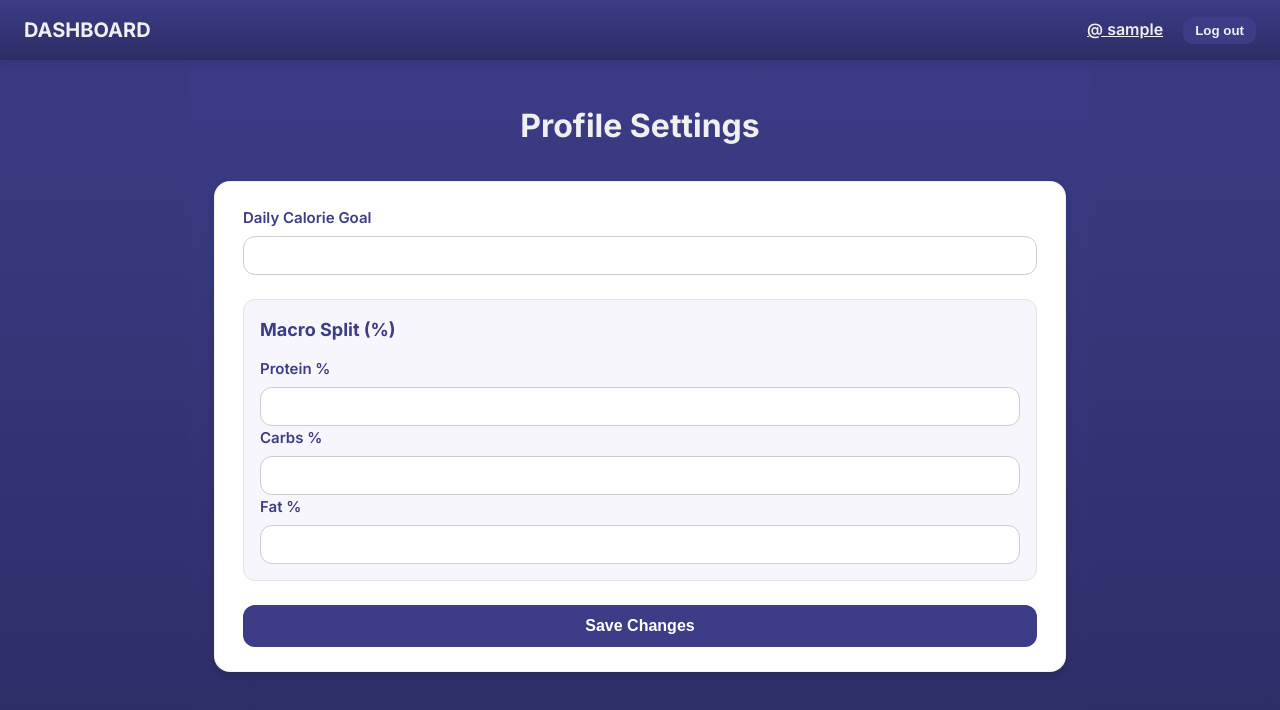
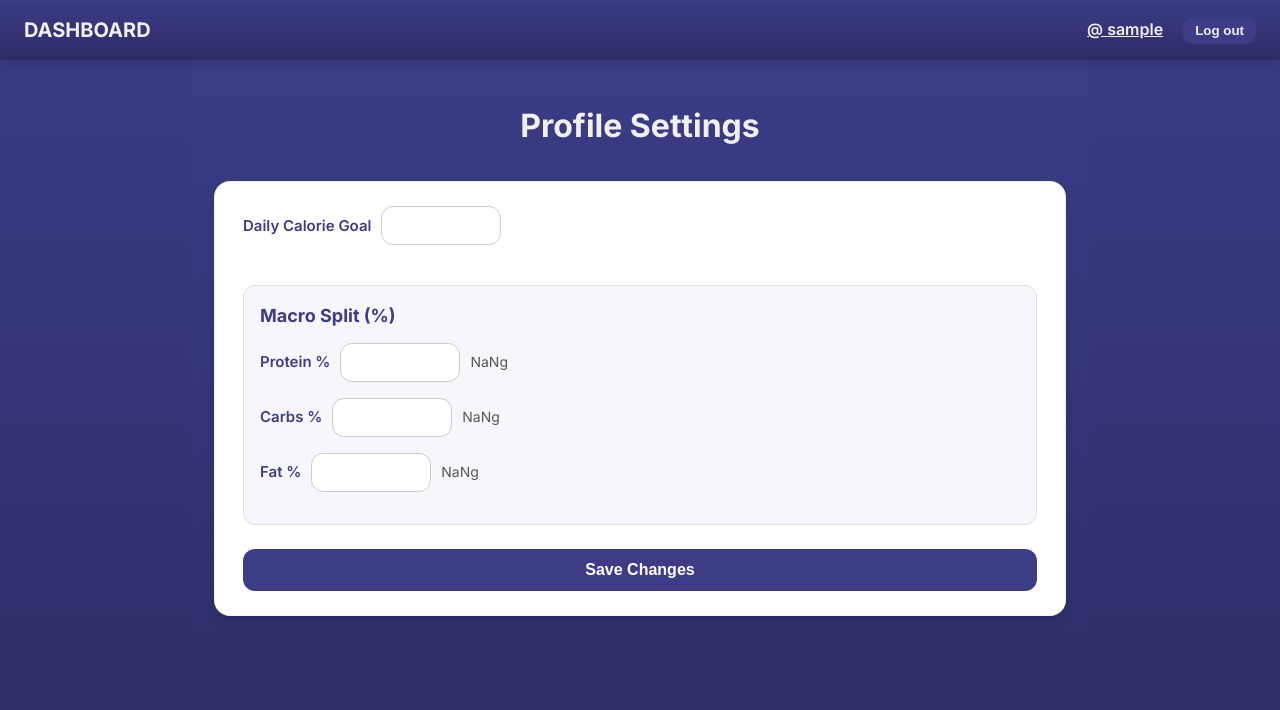
Before and after one commit to Konstantin-Lozanovski/Calorie-Tracker, a React (Vite) app in the folder frontend/: page /profile in a window 1280 px wide. Shown: the top 710 px of the page. Built offline with nearby package versions, Linux system fonts and the light colour scheme; sample sign-in values are in the browser's storage.

Commit message:
Added the grams to be displayed next to the input

```diff
--- a/frontend/src/css/Profile.css
+++ b/frontend/src/css/Profile.css
@@ -1,6 +1,3 @@
-/*@import url('./variables.css'); !* if you have one — optional *!*/
-
-/* Page Container */
 .profile-container {
     max-width: 900px;
     margin: 0 auto;
@@ -13,14 +10,12 @@
     gap: 30px;
 }
 
-/* Title */
 .profile-title {
     font-size: 32px;
     text-align: center;
     margin: 0;
 }
 
-/* Card */
 .profile-card {
     background: var(--color-card-bg);
     color: var(--color-text-dark);
@@ -31,18 +26,33 @@
     width: 100%;
 }
 
-/* Form */
 .profile-form {
     display: flex;
     flex-direction: column;
     gap: 24px;
 }
 
-/* Inputs */
 .input-group {
     display: flex;
-    flex-direction: column;
-    gap: 6px;
+    align-items: center; /* vertically center input and grams */
+    gap: 10px; /* space between input and grams */
+    margin-bottom: 16px;
+    position: relative;
+}
+
+.input-group input {
+    width: 120px; /* reduced width to make inputs smaller */
+    padding: 6px 10px; /* slightly smaller padding */
+    border-radius: var(--radius-sm);
+    border: 1px solid #ccc;
+    font-size: 14px; /* reduced font size */
+    text-align: center; /* center text */
+}
+
+.macro-grams {
+    font-size: 14px;
+    color: #555;
+    white-space: nowrap; /* prevents wrapping */
 }
 
 .input-group label {
@@ -62,7 +72,6 @@
     outline: 2px solid var(--color-primary);
 }
 
-/* Macro Section */
 .macro-section {
     background: var(--color-card-bg-alt);
     padding: 16px;
@@ -77,7 +86,6 @@
     color: var(--color-primary);
 }
 
-/* Button */
 .save-btn {
     background: var(--color-primary);
     color: white;
--- a/frontend/src/pages/Profile.jsx
+++ b/frontend/src/pages/Profile.jsx
@@ -15,6 +15,11 @@ export default function Profile({ user, setUser }) {
   const [success, setSuccess] = useState(false);
 
   const navigate = useNavigate();
+
+  const proteinGrams = Math.round((form.calorieGoal * (form.proteinGoalPct / 100)) / 4);
+  const carbsGrams = Math.round((form.calorieGoal * (form.carbsGoalPct / 100)) / 4);
+  const fatGrams = Math.round((form.calorieGoal * (form.fatGoalPct / 100)) / 9);
+
 
   const handleChange = (e) => {
     setForm({ ...form, [e.target.name]: e.target.value });
@@ -76,6 +81,7 @@ export default function Profile({ user, setUser }) {
                 value={form.proteinGoalPct}
                 onChange={handleChange}
               />
+              <span className="macro-grams">{proteinGrams}g</span>
             </div>
 
             <div className="input-group">
@@ -86,6 +92,7 @@ export default function Profile({ user, setUser }) {
                 value={form.carbsGoalPct}
                 onChange={handleChange}
               />
+              <span className="macro-grams">{carbsGrams}g</span>
             </div>
 
             <div className="input-group">
@@ -96,6 +103,7 @@ export default function Profile({ user, setUser }) {
                 value={form.fatGoalPct}
                 onChange={handleChange}
               />
+              <span className="macro-grams">{fatGrams}g</span>
             </div>
           </div>
 
```
